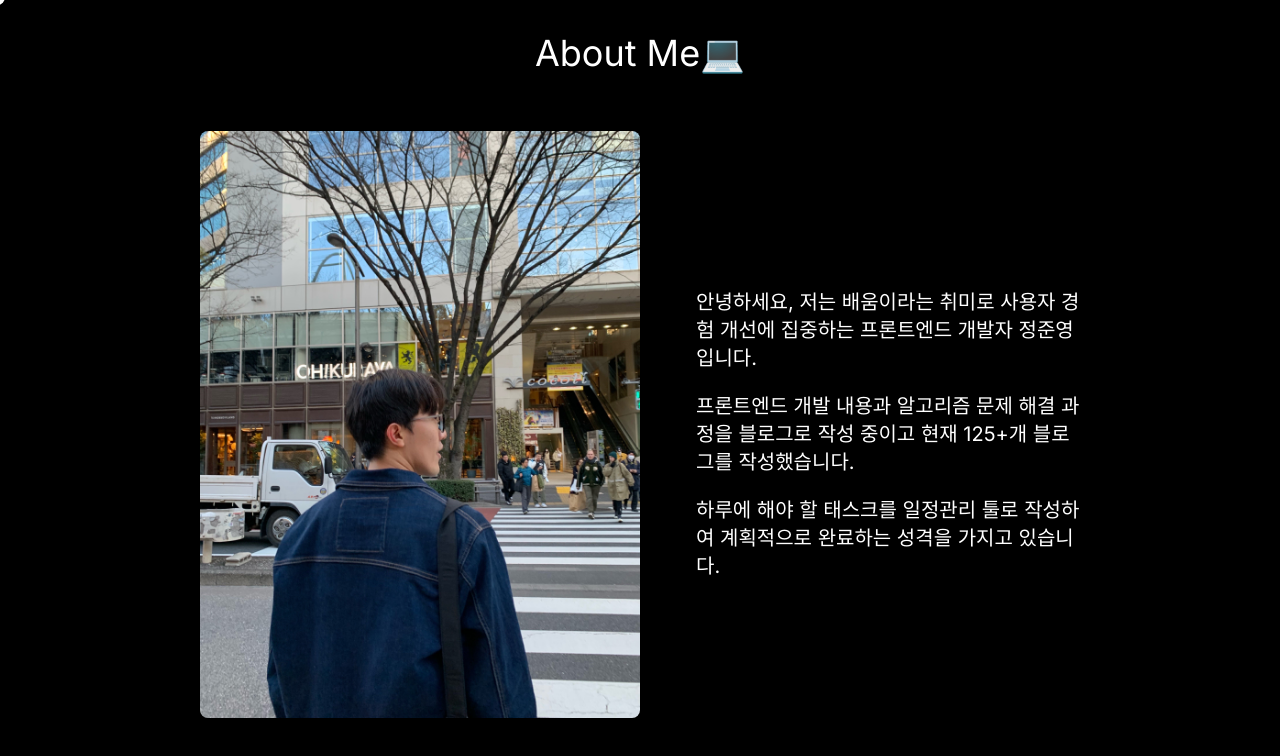
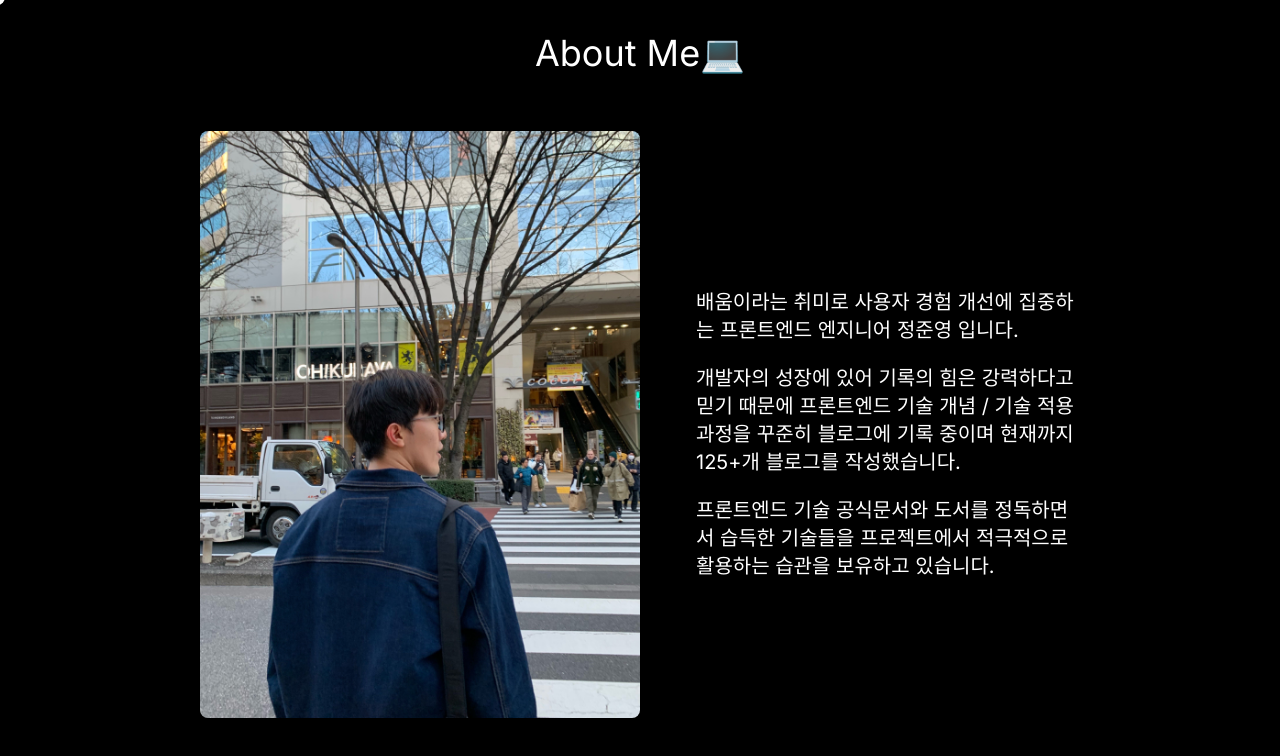
Before and after one commit to Jayjunyoung/portfolio_web_site, a Next.js app: page /about in a window 1280 px wide. Shown: the top 756 px of the page. Built offline with nearby package versions, Linux system fonts and the light colour scheme.

Commit message:
💡 자기소개 목데이터를 일부 수정한다.

```diff
--- a/mock/aboutInfo.ts
+++ b/mock/aboutInfo.ts
@@ -11,9 +11,9 @@ export interface IntroductionInfo {
 }
 
 export const introductionTexts: IntroductionInfo['introductionTexts'] = [
-  '안녕하세요, 저는 배움이라는 취미로 사용자 경험 개선에 집중하는 프론트엔드 개발자 정준영 입니다.',
-  '프론트엔드 개발 내용과 알고리즘 문제 해결 과정을 블로그로 작성 중이고 현재 125+개 블로그를 작성했습니다.',
-  '하루에 해야 할 태스크를 일정관리 툴로 작성하여 계획적으로 완료하는 성격을 가지고 있습니다.',
+  '배움이라는 취미로 사용자 경험 개선에 집중하는 프론트엔드 엔지니어 정준영 입니다.',
+  '개발자의 성장에 있어 기록의 힘은 강력하다고 믿기 때문에 프론트엔드 기술 개념 / 기술 적용 과정을 꾸준히 블로그에 기록 중이며 현재까지 125+개 블로그를 작성했습니다.',
+  '프론트엔드 기술 공식문서와 도서를 정독하면서 습득한 기술들을 프로젝트에서 적극적으로 활용하는 습관을 보유하고 있습니다.',
 ];
 
 export const stacksInfo: IntroductionInfo['stacksInfo'] = [
@@ -29,7 +29,7 @@ export const stacksInfo: IntroductionInfo['stacksInfo'] = [
       'Zustand',
       'redux',
       'recoil',
-      'React-Query',
+      'TanStack Query',
       'Three.js',
     ],
   },
@@ -88,7 +88,7 @@ export const educationInfo: IntroductionInfo['educationInfo'] = [
     institution: '한국공학대학교',
     period: '2018.03 ~ 2025.02',
     details: [
-      'IT경영학과 전공',
+      '경영학부 IT경영전공 졸업',
       '컴퓨터공학과 자료구조 전공 과목 수강 경험 有 → 자료구조 Mentoring 담당',
       '부스트코스 CS50 강의 수강(CS 지식 학습 응용)',
       '학점 : 3.89 / 4.5',
@@ -101,10 +101,10 @@ export const certificateInfo: IntroductionInfo['certificateInfo'] = [
   {
     title: '자격증',
     details: [
+      '정보처리기사',
       '정보처리산업기사',
       '컴퓨터활용능력 1급',
       '한국사능력검정시험 1급',
-      '정보처리기사',
       'OPIc IM2',
     ],
   },
```
